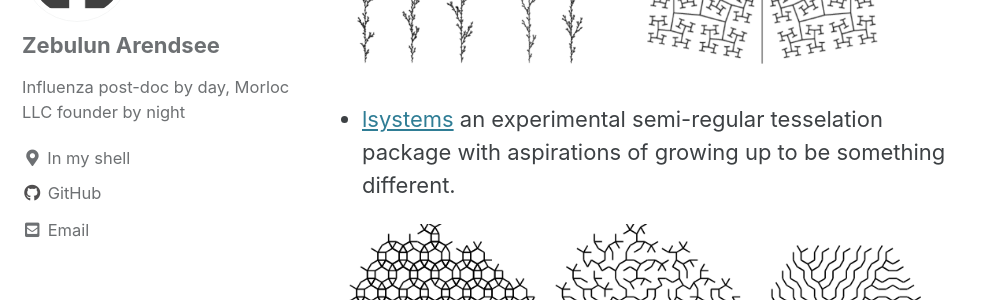
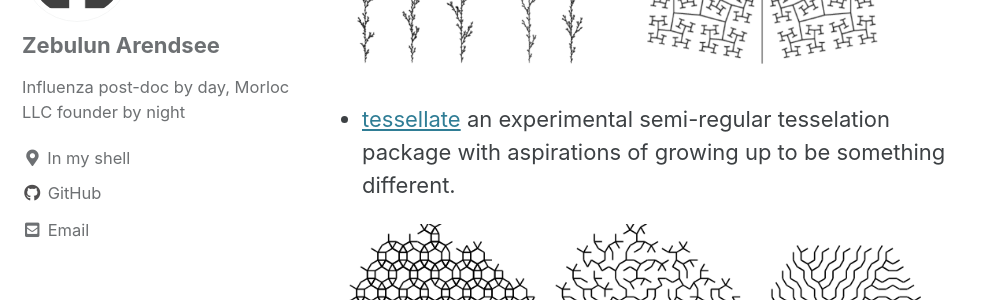
Before and after one commit to arendsee/arendsee.github.io, a Jekyll site: the page built from _pages/projects.md, in a window 1280 px wide and 900 px high, scrolled down 1762 px. Shown: the part 154-454 px from the top of the window, without its empty margins (0-992 px from the left). Built offline with Jekyll 4.4.1, drawn with Linux system fonts in a browser that asks for light colours; cached includes are drawn as plain includes; the list of posts is cut into pages by our own code.

Commit message:
Fix tesselate name

```diff
--- a/_pages/projects.md
+++ b/_pages/projects.md
@@ -38,7 +38,7 @@ Build executables and let the compiler optimize the choice of implementations
 
 <img src="{{site.baseurl}}/assets/img/lsystems.png" style="display:block;margin-left:auto;margin-right:auto;">
 
- * [lsystems](https://github.com/arendsee/tessellate) an experimental
+ * [tessellate](https://github.com/arendsee/tessellate) an experimental
    semi-regular tesselation package with aspirations of growing up to be
    something different.
 
```
